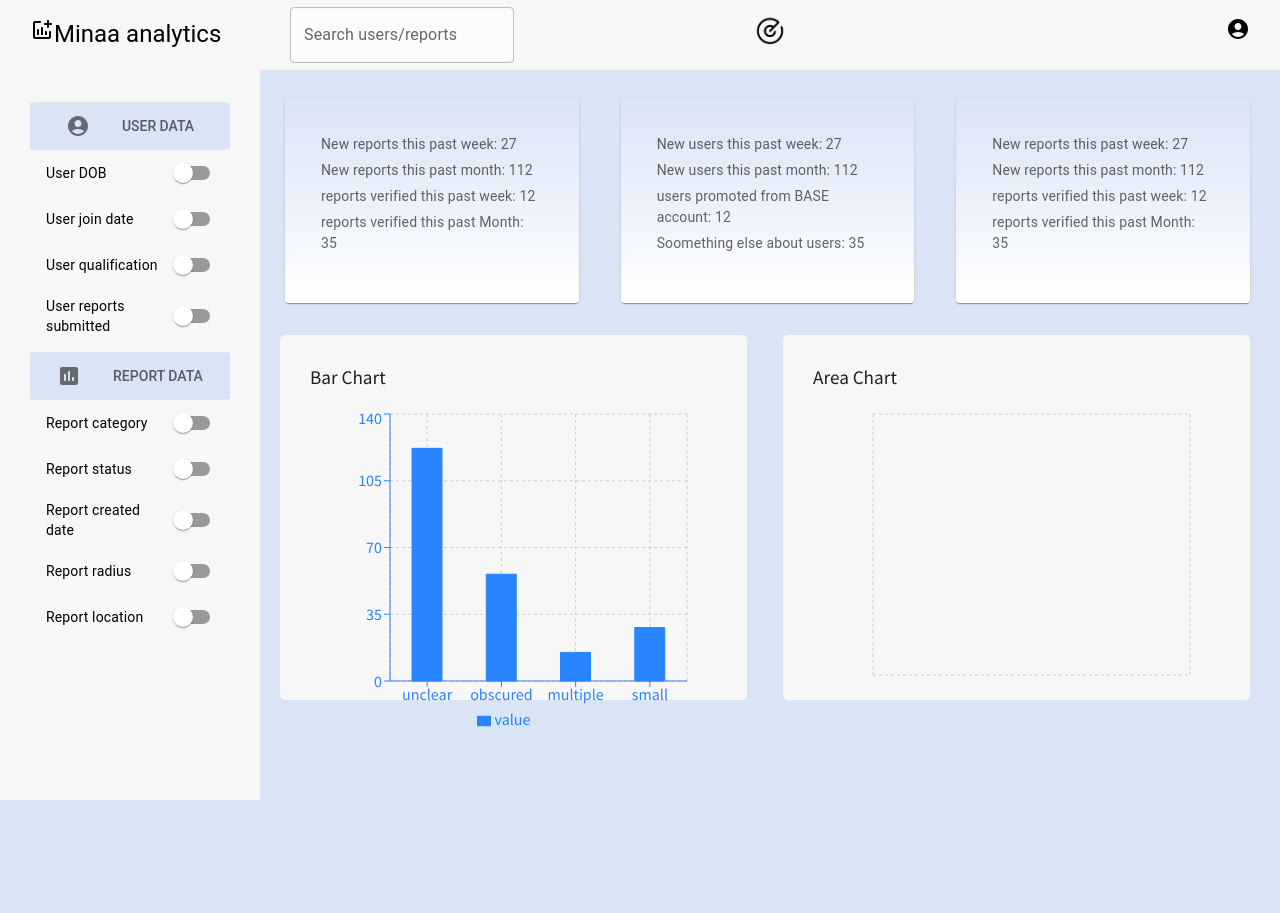
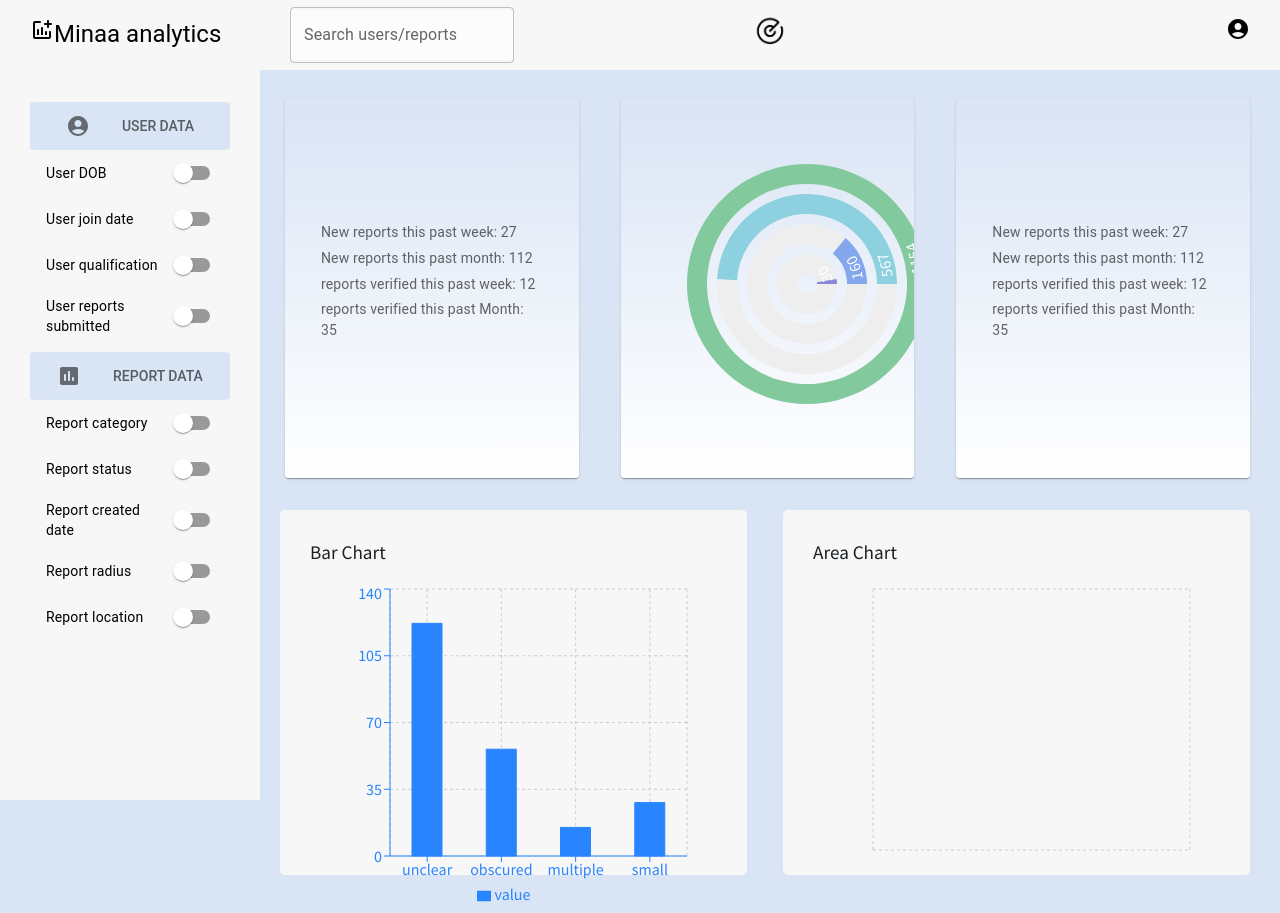
Before and after one commit to Bohjaangles/minaa-admin, a React (Create React App) app in the folder admin-page/: page /dashboard in a window 1280 px wide. Before the commit the page ends 800 px from the top, so only its background shows below. Built offline with nearby package versions, Linux system fonts and the light colour scheme.

Commit message:
--add: new  radial chart for the second card

```diff
--- a/admin-page/src/components/dashboard/DataCard2.jsx
+++ b/admin-page/src/components/dashboard/DataCard2.jsx
@@ -3,13 +3,67 @@ import "../../styles/dashboard.css"
 import Typography from '@mui/material/Typography';
 import CardContent from '@mui/material/CardContent';
 import Card from '@mui/material/Card';
+import { RadialBarChart, RadialBar, Legend } from "recharts";
 
 const SingleCard2 = (props) => {
   const { weekTotalNumber, monthTotalNumber, weekTotalNumberVerified, monthTotalNumberVerified } = props.item;
+  const data = [
+    {
+      name: "daily",
+      uv: 30,
+      fill: "#8884d8"
+    },
+    {
+      name: "Monthly",
+      uv: 160,
+      fill: "#83a6ed"
+    },
+    {
+      name: "yearly",
+      uv: 567,
+      fill: "#8dd1e1"
+    },
+    {
+      name: "varified total",
+      uv: 1154,
+      fill: "#82ca9d"
+    },
+  ];
+  const style = {
+    top: 0,
+    left: 350,
+    lineHeight: "24px"
+  };
   return (
     <Card className="single__card" sx={{ minWidth: 275 }}>
       <CardContent>
-        <Typography sx={{ fontSize: 14 }} color="text.secondary" gutterBottom>
+      <RadialBarChart
+      width={400}
+      height={300}
+      cx={150}
+      cy={150}
+      innerRadius={20}
+      outerRadius={140}
+      barSize={20}
+      data={data}
+    >
+      <RadialBar
+        minAngle={15}
+        label={{ position: "insideStart", fill: "#fff" }}
+        background
+        clockWise
+        dataKey="uv"
+      />
+      <Legend
+        iconSize={10}
+        width={120}
+        height={140}
+        layout="horizontal"
+        verticalAlign="middle"
+        wrapperStyle={style}
+      />
+    </RadialBarChart>
+        {/* <Typography sx={{ fontSize: 14 }} color="text.secondary" gutterBottom>
           New users this past week: {weekTotalNumber}
         </Typography>
         <Typography sx={{ fontSize: 14 }} color="text.secondary" gutterBottom>
@@ -20,7 +74,7 @@ const SingleCard2 = (props) => {
         </Typography>
         <Typography sx={{ fontSize: 14 }} color="text.secondary" gutterBottom>
           Soomething else about users: {monthTotalNumberVerified}
-        </Typography>
+        </Typography> */}
       </CardContent>
     </Card>
   );
```
Also changed, not shown: admin-page/src/components/dashboard/DataCard3.jsx (+10 -0 lines).
